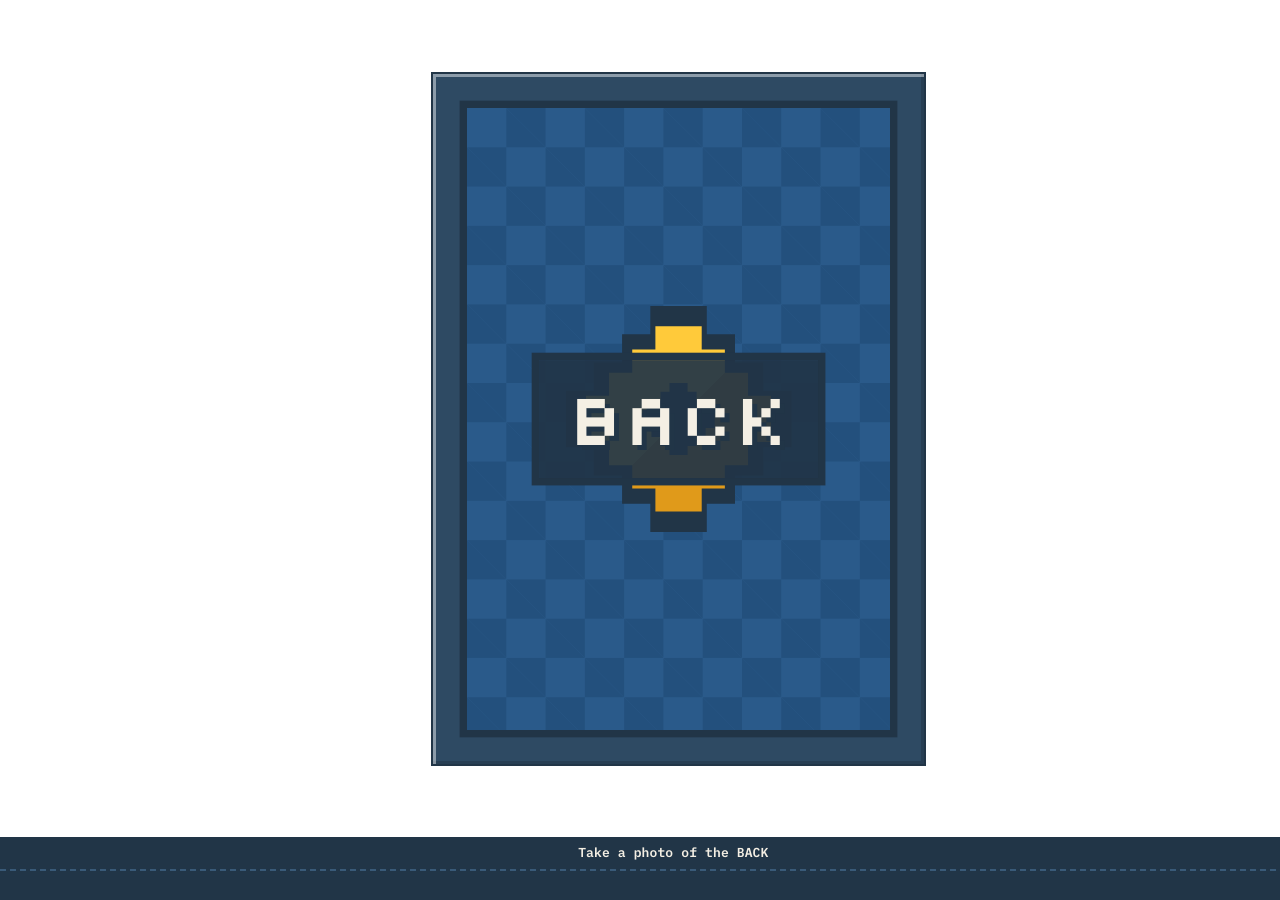
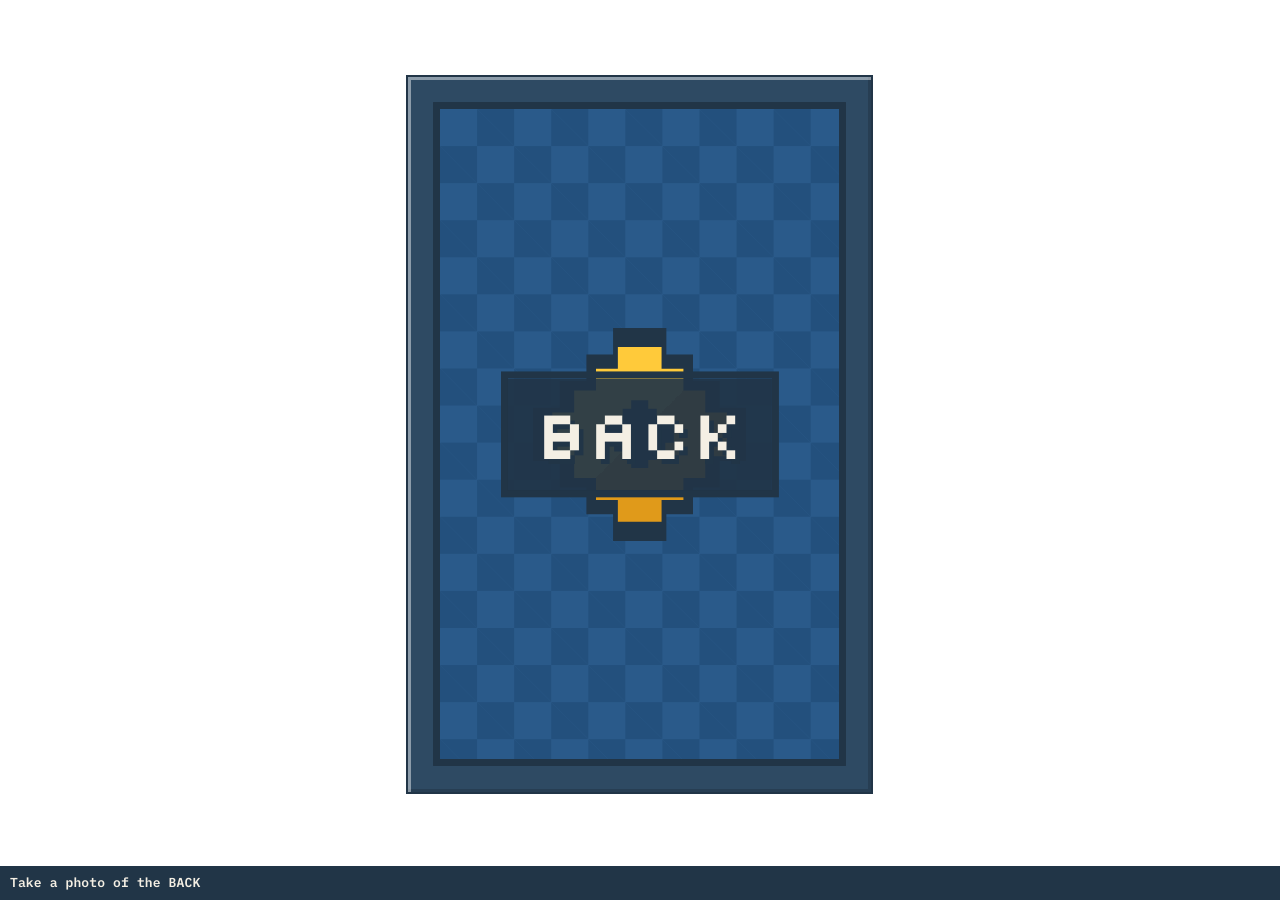
Before and after one commit to tomislavhofman/tomislavhofman.github.io, a Jekyll site: the page built from cardstitch/demo.html, in a window 1280 px wide. Built offline with Jekyll 4.4.1, drawn with Linux system fonts in a browser that asks for light colours; some web fonts are replaced.

Commit message:
fix: One caption strip in the embedded CardStitch demo
Co-Authored-By: Claude Opus 5.5 <noreply@anthropic.com>

```diff
--- a/css/cardstitch.css
+++ b/css/cardstitch.css
@@ -1572,25 +1572,27 @@ html:has(body.cs-embed), body.cs-embed { height: 100%; overflow: hidden; }
   flex: 1;
   min-height: 0;
   display: grid;
-  grid-template-rows: minmax(0, 1fr) auto auto;
+  grid-template-columns: minmax(0, 1fr) auto;
+  grid-template-rows: minmax(0, 1fr) auto;
   padding: 10px 0 0;
 }
 .cs-embed .stage {
+  grid-column: 1 / -1;
   height: 100%;
   width: auto;
   max-width: 100%;
   margin: 0 auto;
 }
-.cs-embed .device__caption {
+/* Caption and filename share one strip: caption left, file right. */
+.cs-embed .device__caption,
+.cs-embed .device__file {
   min-height: 0;
   margin: 8px 0 0;
-  padding: 5px 8px;
+  padding: 6px 10px;
+  border-top: 0;
   font-size: 13px;
 }
-.cs-embed .device__file {
-  margin: 0;
-  padding: 4px 8px 6px;
-  gap: 8px;
-  font-size: 11px;
-}
-.cs-embed .device__file .chip { font-size: 10px; }
+.cs-embed .device__caption { justify-content: flex-start; }
+.cs-embed .device__file { gap: 6px; flex-wrap: nowrap; font-size: 11px; }
+.cs-embed .device__file .chip { display: none; }
+@media (max-width: 380px) { .cs-embed .device__file { display: none; } }
```
